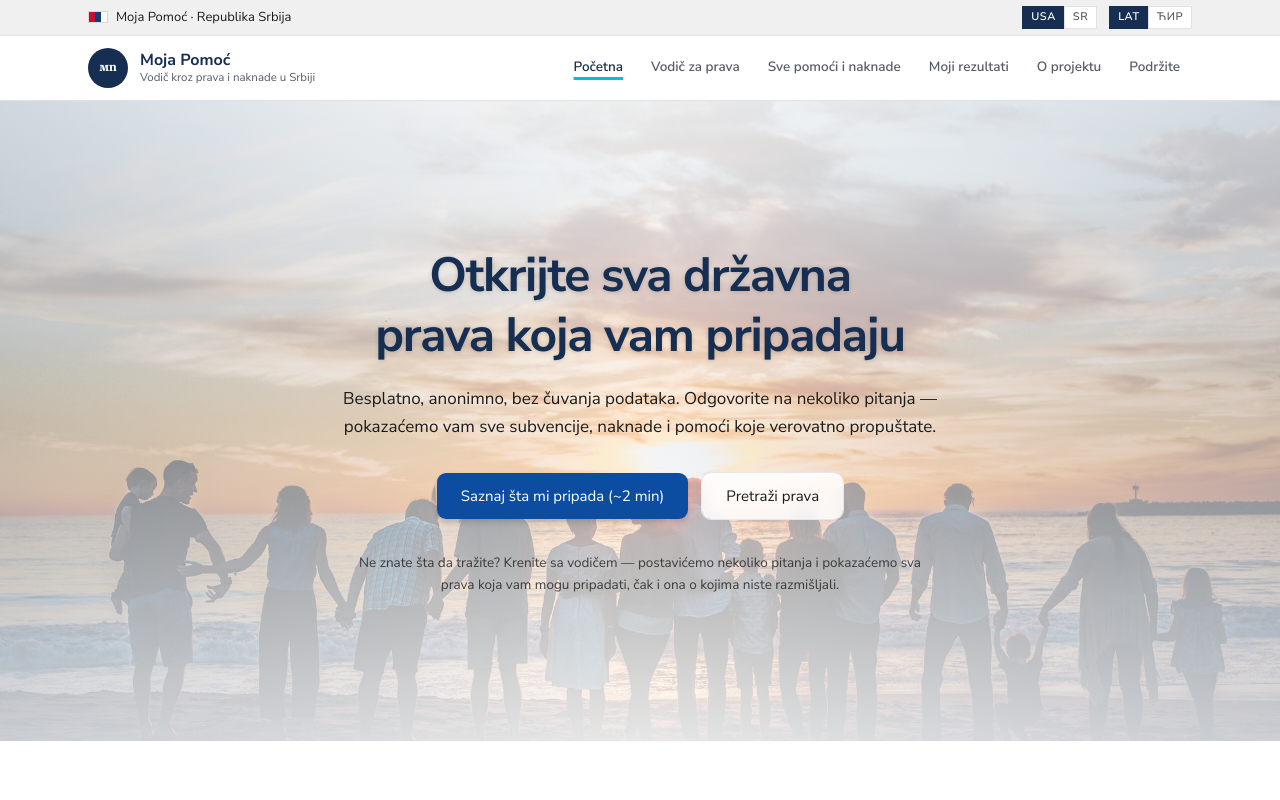
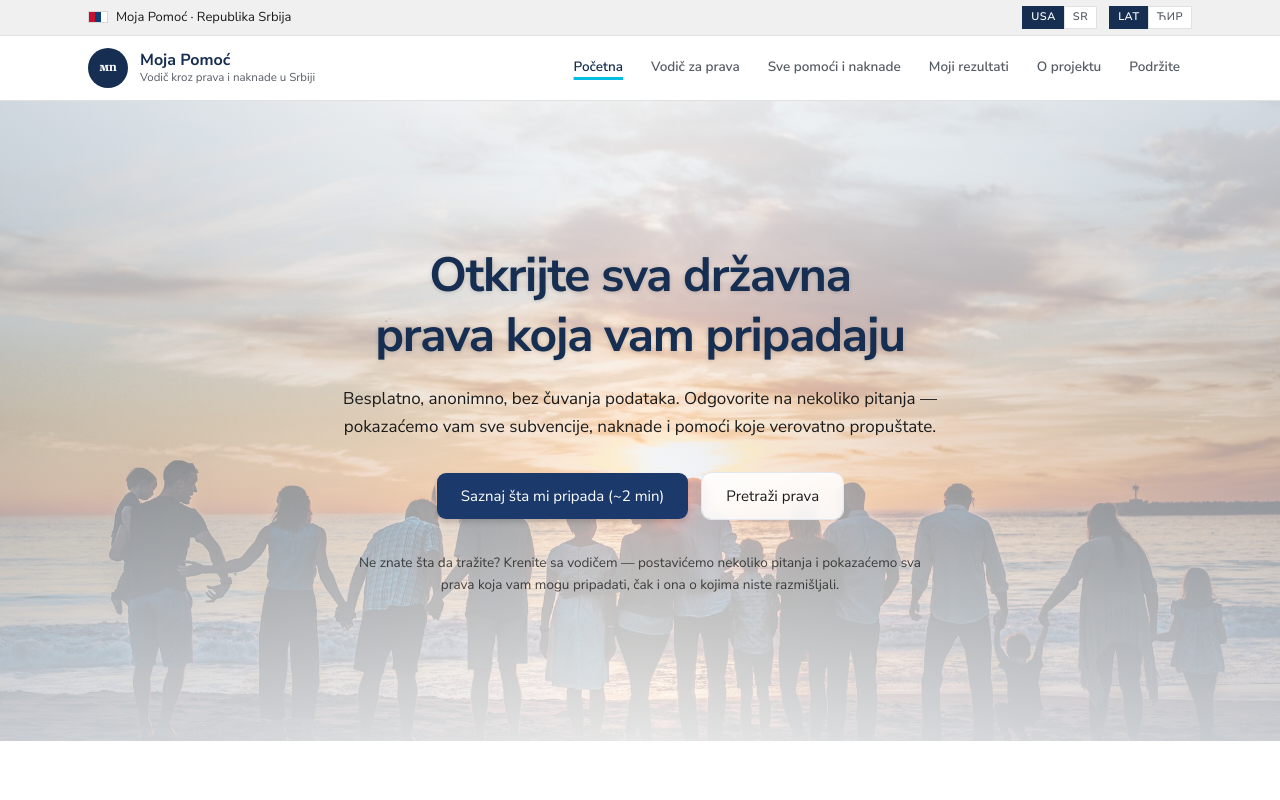
Before and after one commit to vokic/moja-pomoc, a React (Vite) app: page / in a window 1280 px wide. Shown: the top 800 px of the page. Built offline with nearby package versions, Linux system fonts and the light colour scheme; a web font is replaced by a local one.

Commit message:
[home] Primary CTA: #1B3A6B (SR brand band, postojeca paleta) + hover #0F2547

```diff
--- a/src/pages/HomePage.tsx
+++ b/src/pages/HomePage.tsx
@@ -35,7 +35,7 @@ export function HomePage() {
           <Button
             asChild
             size="lg"
-            className="h-12 bg-[#0C4DA2] px-6 text-[15px] text-white shadow-md hover:bg-[#073B7E]"
+            className="h-12 bg-[#1B3A6B] px-6 text-[15px] text-white shadow-md hover:bg-[#0F2547]"
           >
             <Link to="/wizard">Saznaj šta mi pripada (~2 min)</Link>
           </Button>
```
